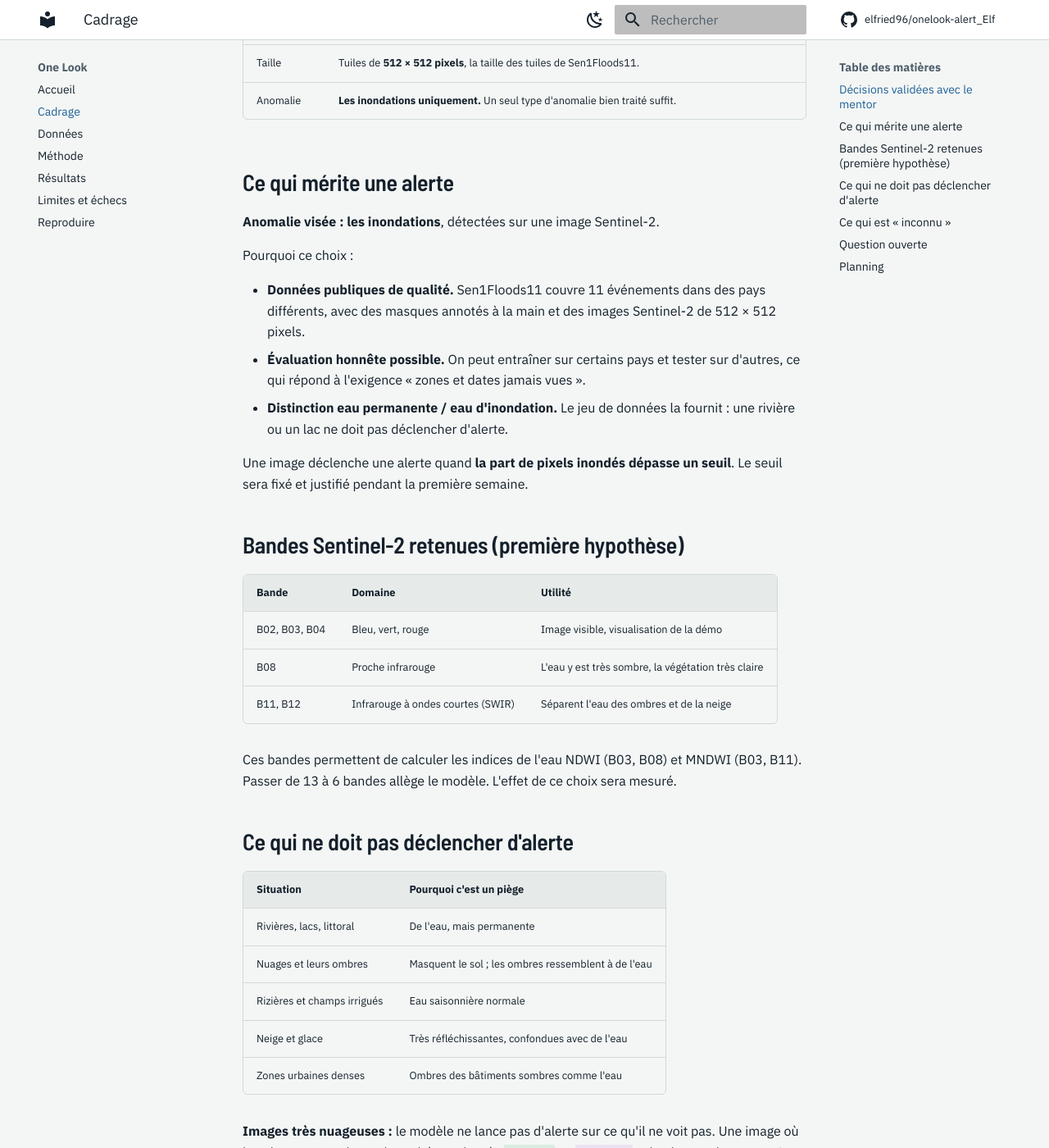
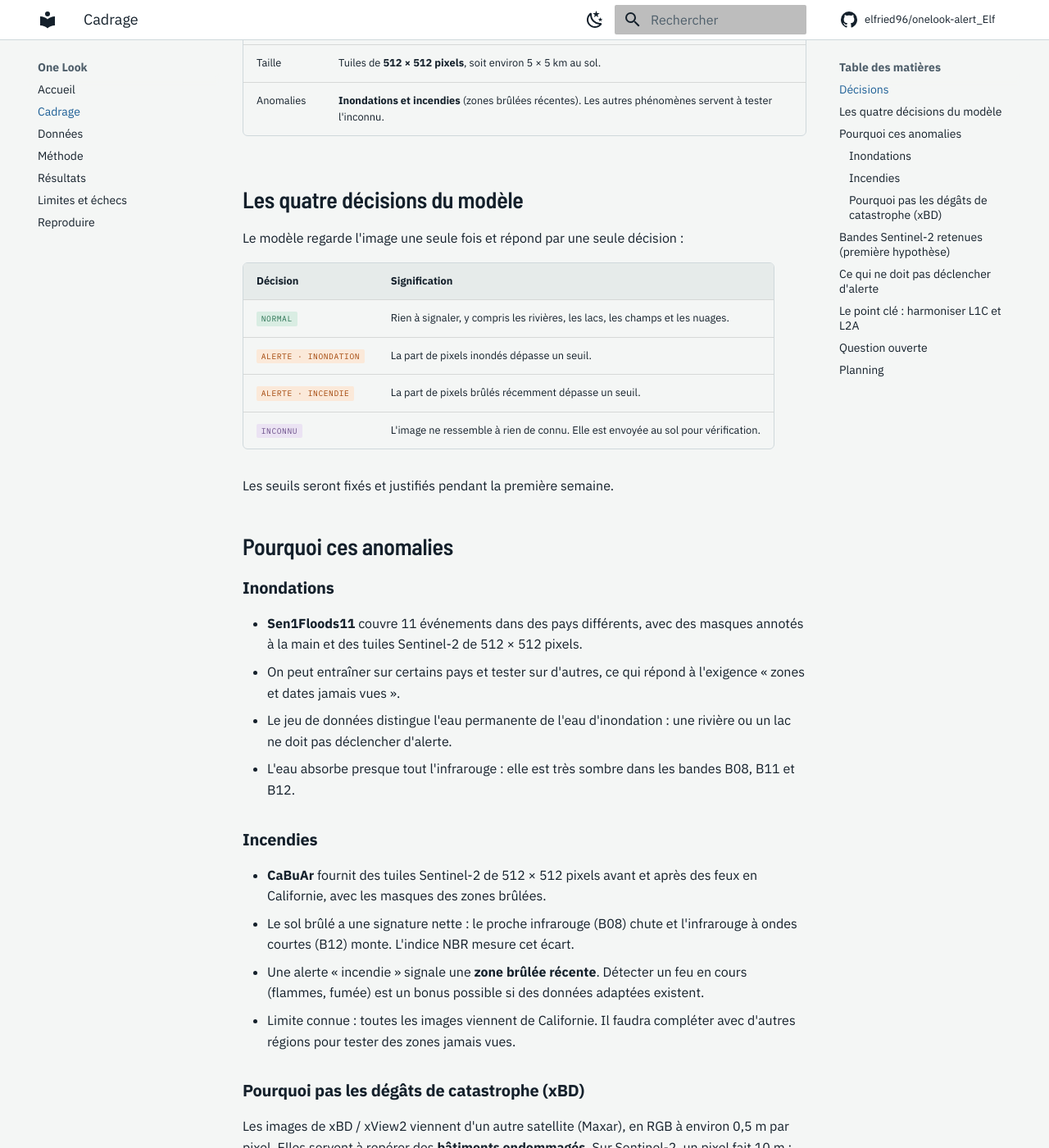
Before and after one commit to elfried96/onelook-alert_Elf, an MkDocs documentation site: the page built from docs/framing.md, in a window 1280 px wide and 1400 px high, scrolled down 613 px. Shown: the whole window at 82% size. Built offline with MkDocs 1.6.1 and Material for MkDocs 9.7.7, drawn with Linux system fonts in a browser that asks for light colours; comment, search, counter and statistics services are not loaded; some of the changed text lies outside the part shown.

Commit message:
Périmètre élargi : inondations et incendies
- Quatre décisions : normal, alerte inondation, alerte incendie, inconnu
- Incendies : zones brûlées récentes avec CaBuAr (Sentinel-2 L2A), indice NBR
- xBD écarté avec justification (Maxar RGB 0,5 m, incompatible Sentinel-2)
- Autres phénomènes (éruptions, glissements, marées noires) pour tester l'inconnu
- Harmonisation L1C / L2A identifiée comme risque de fuite principal
- Pièges à fausses alertes complétés pour les incendies

```diff
--- a/docs/framing.md
+++ b/docs/framing.md
@@ -3,65 +3,97 @@
 Cette page fixe le périmètre du projet. Elle répond à la première question du sujet : qu'est-ce qui mérite une alerte ?
 
 !!! note "Statut"
-    Périmètre validé avec le mentor le 21 octobre 2026. Reste à confirmer : le niveau de traitement des images d'évaluation (L1C ou L2A).
+    Format des images validé avec le mentor le 21 octobre 2026. Périmètre élargi aux incendies le 23 octobre. Reste à confirmer : le niveau de traitement des images d'évaluation (L1C ou L2A).
 
-## Décisions validées avec le mentor
+## Décisions
 
 | Point | Décision |
 |---|---|
 | Satellite | **Sentinel-2** (optique). Sentinel-1 (radar) est écarté : plus difficile à prendre en main dans le temps imparti. |
 | Format | **GeoTIFF multibande** : toutes les bandes sont conservées à l'entrée. |
 | Bandes | Libre : on garde celles qui sont utiles (voir plus bas). |
-| Taille | Tuiles de **512 × 512 pixels**, la taille des tuiles de Sen1Floods11. |
-| Anomalie | **Les inondations uniquement.** Un seul type d'anomalie bien traité suffit. |
+| Taille | Tuiles de **512 × 512 pixels**, soit environ 5 × 5 km au sol. |
+| Anomalies | **Inondations et incendies** (zones brûlées récentes). Les autres phénomènes servent à tester l'inconnu. |
 
-## Ce qui mérite une alerte
+## Les quatre décisions du modèle
 
-**Anomalie visée : les inondations**, détectées sur une image Sentinel-2.
+Le modèle regarde l'image une seule fois et répond par une seule décision :
 
-Pourquoi ce choix :
+| Décision | Signification |
+|---|---|
+| <span class="ol-badge ol-badge--normal">Normal</span> | Rien à signaler, y compris les rivières, les lacs, les champs et les nuages. |
+| <span class="ol-badge ol-badge--alert">Alerte · inondation</span> | La part de pixels inondés dépasse un seuil. |
+| <span class="ol-badge ol-badge--alert">Alerte · incendie</span> | La part de pixels brûlés récemment dépasse un seuil. |
+| <span class="ol-badge ol-badge--unknown">Inconnu</span> | L'image ne ressemble à rien de connu. Elle est envoyée au sol pour vérification. |
 
-- **Données publiques de qualité.** Sen1Floods11 couvre 11 événements dans des pays différents, avec des masques annotés à la main et des images Sentinel-2 de 512 × 512 pixels.
-- **Évaluation honnête possible.** On peut entraîner sur certains pays et tester sur d'autres, ce qui répond à l'exigence « zones et dates jamais vues ».
-- **Distinction eau permanente / eau d'inondation.** Le jeu de données la fournit : une rivière ou un lac ne doit pas déclencher d'alerte.
+Les seuils seront fixés et justifiés pendant la première semaine.
 
-Une image déclenche une alerte quand **la part de pixels inondés dépasse un seuil**. Le seuil sera fixé et justifié pendant la première semaine.
+## Pourquoi ces anomalies
+
+### Inondations
+- **Sen1Floods11** couvre 11 événements dans des pays différents, avec des masques annotés à la main et des tuiles Sentinel-2 de 512 × 512 pixels.
+- On peut entraîner sur certains pays et tester sur d'autres, ce qui répond à l'exigence « zones et dates jamais vues ».
+- Le jeu de données distingue l'eau permanente de l'eau d'inondation : une rivière ou un lac ne doit pas déclencher d'alerte.
+- L'eau absorbe presque tout l'infrarouge : elle est très sombre dans les bandes B08, B11 et B12.
+
+### Incendies
+- **CaBuAr** fournit des tuiles Sentinel-2 de 512 × 512 pixels avant et après des feux en Californie, avec les masques des zones brûlées.
+- Le sol brûlé a une signature nette : le proche infrarouge (B08) chute et l'infrarouge à ondes courtes (B12) monte. L'indice NBR mesure cet écart.
+- Une alerte « incendie » signale une **zone brûlée récente**. Détecter un feu en cours (flammes, fumée) est un bonus possible si des données adaptées existent.
+- Limite connue : toutes les images viennent de Californie. Il faudra compléter avec d'autres régions pour tester des zones jamais vues.
+
+### Pourquoi pas les dégâts de catastrophe (xBD)
+Les images de xBD / xView2 viennent d'un autre satellite (Maxar), en RGB à environ 0,5 m par pixel. Elles servent à repérer des **bâtiments endommagés**. Sur Sentinel-2, un pixel fait 10 m : un bâtiment tient dans un ou deux pixels et ses dégâts sont invisibles. Ces images ne correspondent pas non plus au format de l'évaluation. Elles sont donc écartées.
+
+Les catastrophes visibles à 10 m (éruptions, grands glissements de terrain, marées noires) servent à tester la décision <span class="ol-badge ol-badge--unknown">Inconnu</span>.
 
 ## Bandes Sentinel-2 retenues (première hypothèse)
 
 | Bande | Domaine | Utilité |
 |---|---|---|
 | B02, B03, B04 | Bleu, vert, rouge | Image visible, visualisation de la démo |
-| B08 | Proche infrarouge | L'eau y est très sombre, la végétation très claire |
-| B11, B12 | Infrarouge à ondes courtes (SWIR) | Séparent l'eau des ombres et de la neige |
+| B08 | Proche infrarouge | Eau très sombre, végétation très claire, chute après un feu |
+| B11, B12 | Infrarouge à ondes courtes (SWIR) | Séparent l'eau des ombres ; montent fortement sur le sol brûlé |
 
-Ces bandes permettent de calculer les indices de l'eau NDWI (B03, B08) et MNDWI (B03, B11). Passer de 13 à 6 bandes allège le modèle. L'effet de ce choix sera mesuré.
+| Indice | Formule | Repère |
+|---|---|---|
+| NDWI | (B03 − B08) / (B03 + B08) | L'eau |
+| MNDWI | (B03 − B11) / (B03 + B11) | L'eau, mieux séparée des villes |
+| NBR | (B08 − B12) / (B08 + B12) | Le sol brûlé (valeur basse) |
+
+Passer de 13 à 6 bandes allège le modèle. L'effet de ce choix sera mesuré.
 
 ## Ce qui ne doit pas déclencher d'alerte
 
-| Situation | Pourquoi c'est un piège |
-|---|---|
-| Rivières, lacs, littoral | De l'eau, mais permanente |
-| Nuages et leurs ombres | Masquent le sol ; les ombres ressemblent à de l'eau |
-| Rizières et champs irrigués | Eau saisonnière normale |
-| Neige et glace | Très réfléchissantes, confondues avec de l'eau |
-| Zones urbaines denses | Ombres des bâtiments sombres comme l'eau |
+| Situation | Piège pour | Pourquoi |
+|---|---|---|
+| Rivières, lacs, littoral | Inondation | De l'eau, mais permanente |
+| Rizières et champs irrigués | Inondation | Eau saisonnière normale |
+| Neige et glace | Inondation | Très réfléchissantes, confondues avec de l'eau |
+| Ombres de nuages, de relief, de bâtiments | Inondation, incendie | Sombres comme l'eau ou le brûlé |
+| Champs labourés, sol nu sombre | Incendie | Peuvent ressembler à du sol brûlé |
+| Roches volcaniques, asphalte | Incendie | Sombres dans le proche infrarouge |
+| Feux agricoles contrôlés | Incendie | Petits et habituels ; le seuil de surface les écarte |
 
 **Images très nuageuses :** le modèle ne lance pas d'alerte sur ce qu'il ne voit pas. Une image où le sol est en grande partie caché est classée <span class="ol-badge ol-badge--normal">Normal</span> ou <span class="ol-badge ol-badge--unknown">Inconnu</span> selon la part de nuages. Le seuil sera fixé pendant la première semaine.
 
-## Ce qui est « inconnu »
+## Le point clé : harmoniser L1C et L2A
 
-Toute image dont le contenu sort de ce que le modèle a appris : zones brûlées, dégâts de catastrophe, image corrompue ou d'un autre capteur. Le modèle doit répondre <span class="ol-badge ol-badge--unknown">Inconnu</span> plutôt que forcer une réponse.
+Sen1Floods11 est en niveau **L1C** (réflectance au sommet de l'atmosphère). CaBuAr est en niveau **L2A** (réflectance de surface). Les valeurs des pixels n'ont pas le même sens.
+
+Mélanger les deux sans précaution crée une **fuite** : le modèle apprendrait « L1C = inondation, L2A = incendie » au lieu de reconnaître l'eau et le brûlé. Toutes les images seront donc ramenées au même niveau, en retéléchargeant les scènes Sentinel-2 aux mêmes lieux et aux mêmes dates. Le niveau retenu sera celui des images d'évaluation.
 
 ## Question ouverte
 
-Les images d'évaluation seront-elles en niveau **L1C** (réflectance au sommet de l'atmosphère, 13 bandes, comme Sen1Floods11) ou **L2A** (réflectance de surface, 12 bandes) ? Si c'est L2A, il faudra aligner les données d'entraînement ou rendre le modèle robuste aux deux.
+Les images d'évaluation seront-elles en niveau **L1C** ou **L2A** ? La réponse fixe le niveau de toutes les données d'entraînement.
 
 ## Planning
 
 | Période | Objectif |
 |---|---|
-| 21 → 27 oct | Cadrage, données, découpage propre, première approche simple |
-| 28 oct → 6 nov | Réseau léger, améliorations mesurées, détection de l'inconnu, comparatif |
-| 7 → 13 nov | Allègement (ONNX, quantification), cas d'échec, démo, carnet de données |
+| 23 → 29 oct | Harmoniser les données, constituer inondations, incendies et images normales, approches simples (NDWI, NBR et seuils) |
+| 30 oct → 7 nov | Réseau léger à quatre décisions, détection de l'inconnu, tableau comparatif |
+| 8 → 13 nov | Allègement (ONNX, quantification), cas d'échec, démo, carnet de données |
 | 14 → 16 nov | Marge, relecture, répétition de la démo |
+
+**Filet de sécurité :** si la partie incendies prend du retard, le modèle inondation seul reste un projet complet, validé par le mentor.
```
Also changed, not shown: CLAUDE.md (+6 -2 lines), README.md (+2 -1 lines), docs/data_card.md (+21 -6 lines), docs/index.md (+4 -3 lines), docs/method.md (+3 -3 lines).
